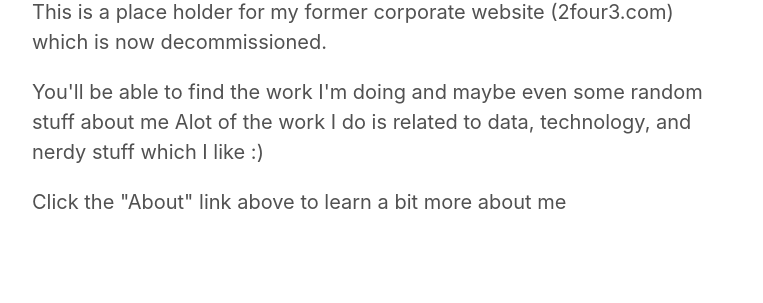
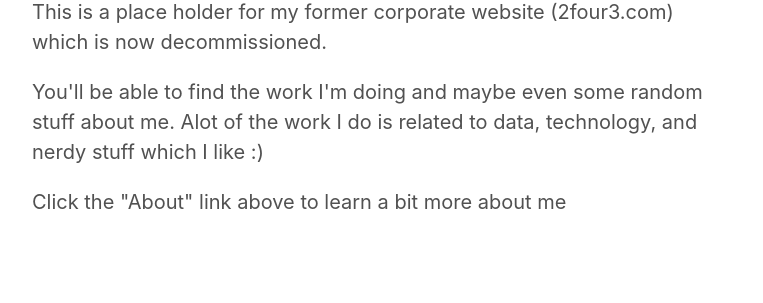
Before and after one commit to fdosani/fdosani.github.io, a Jekyll site: the page built from index.html, in a window 1280 px wide. Shown: the part 258-561 px from the top of the page, without its empty margins (258-1021 px from the left). Built offline with Jekyll 4.4.1, drawn with Linux system fonts in a browser that asks for light colours; the list of posts is cut into pages by our own code.

Commit message:
typo fix

```diff
--- a/index.html
+++ b/index.html
@@ -12,7 +12,7 @@ title: Home
      <p>
 
        <p>
-         You'll be able to find the work I'm doing and maybe even some random stuff about me
+         You'll be able to find the work I'm doing and maybe even some random stuff about me.
          Alot of the work I do is related to data, technology, and nerdy stuff which I like
           :)
        <p>
```
